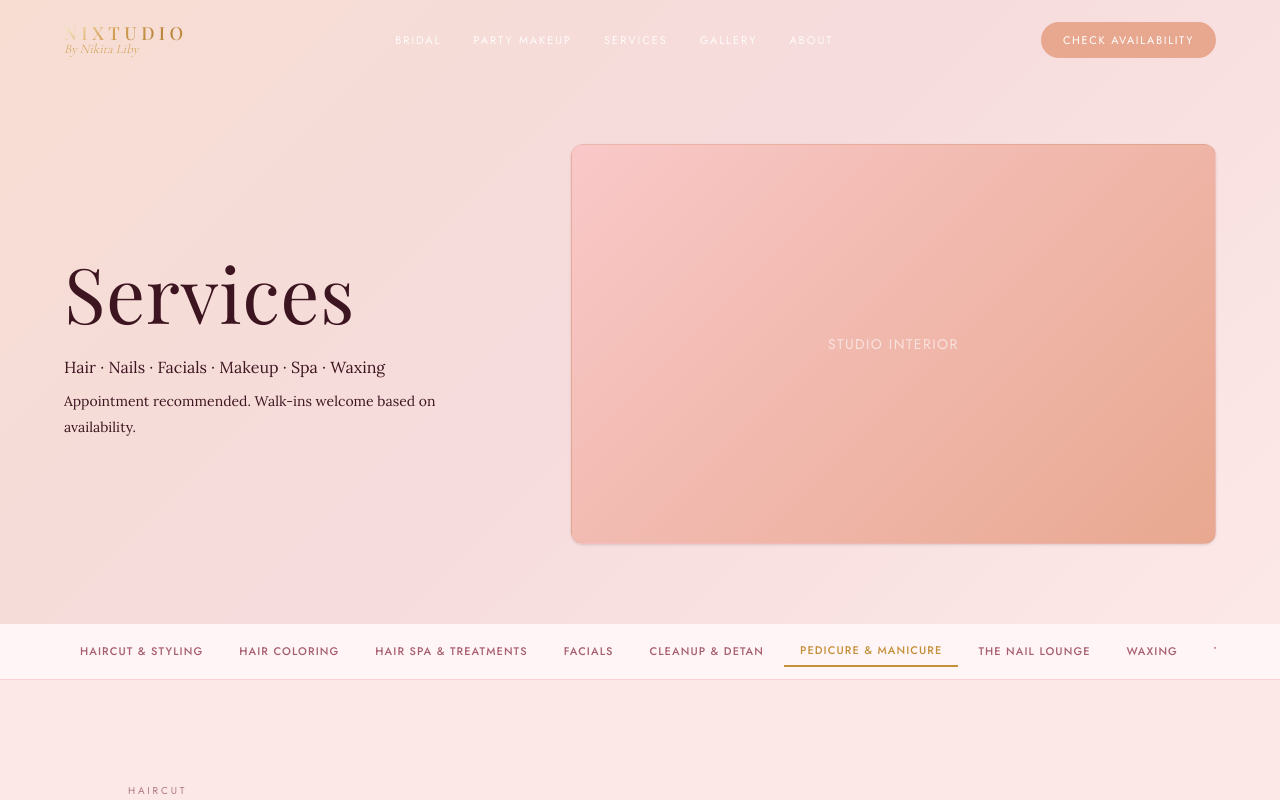
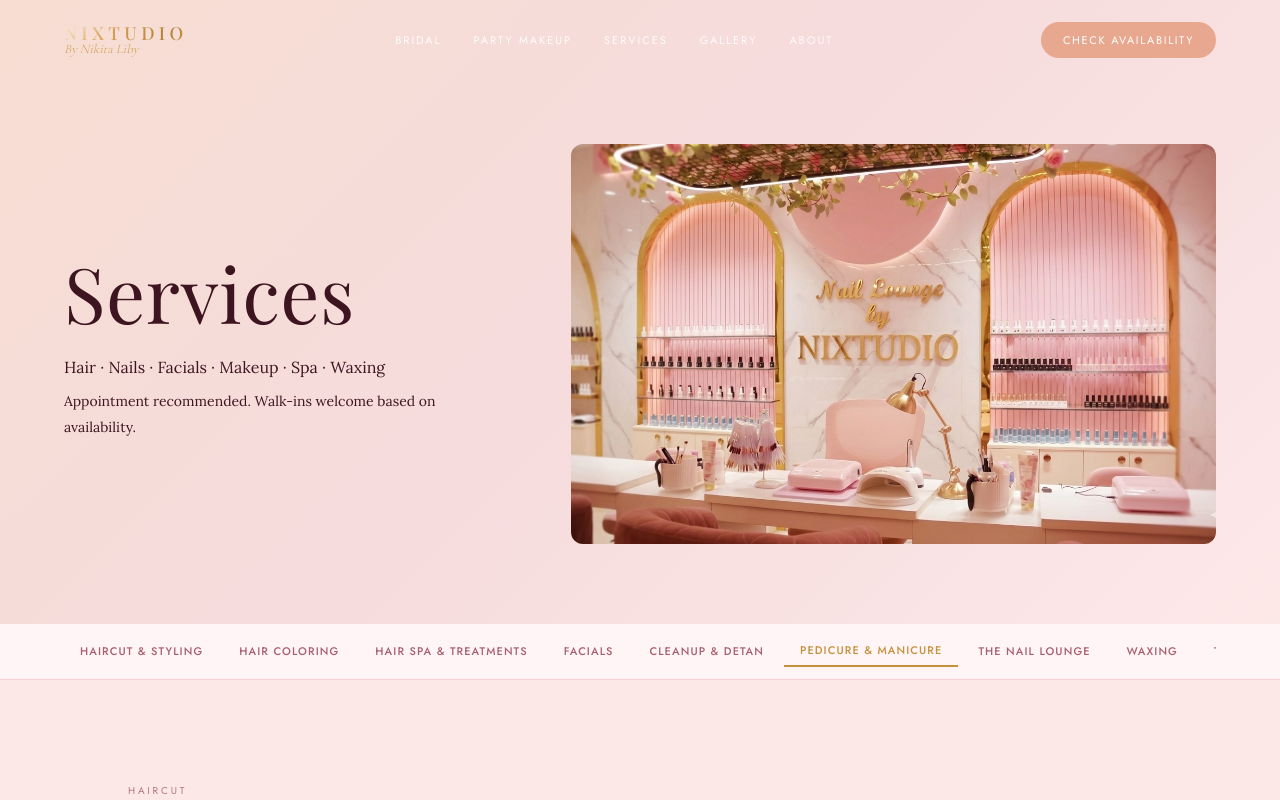
Before and after one commit to amdgzelenzin-crypto/zelenz, a Next.js app: page /salon in a window 1280 px wide. Shown: the top 800 px of the page. Built offline with nearby package versions, Linux system fonts and the light colour scheme.

Commit message:
Add nail lounge interior image to services page

```diff
--- a/app/salon/page.tsx
+++ b/app/salon/page.tsx
@@ -566,10 +566,15 @@
             </div>
             <FadeUp className="lg:col-span-7" delay={0.15}>
               <div
-                className="w-full relative overflow-hidden rounded-xl h-[260px] lg:h-[400px] flex items-center justify-center border border-taupe/10 shadow-sm"
-                style={{ background: "linear-gradient(135deg, #F9C8C8 0%, #E8A890 100%)" }}
+                className="w-full relative overflow-hidden rounded-xl h-[260px] lg:h-[400px]"
               >
-                <span className="font-sans text-sm tracking-widest uppercase" style={{ color: "rgba(255,255,255,0.60)" }}>Studio Interior</span>
+                <Image
+                  src="/images/studio/studio-007.png"
+                  alt="NIXTUDIO Nail Lounge Interior"
+                  fill
+                  className="object-cover"
+                  sizes="(max-width: 768px) 100vw, 60vw"
+                />
               </div>
             </FadeUp>
           </div>
```
